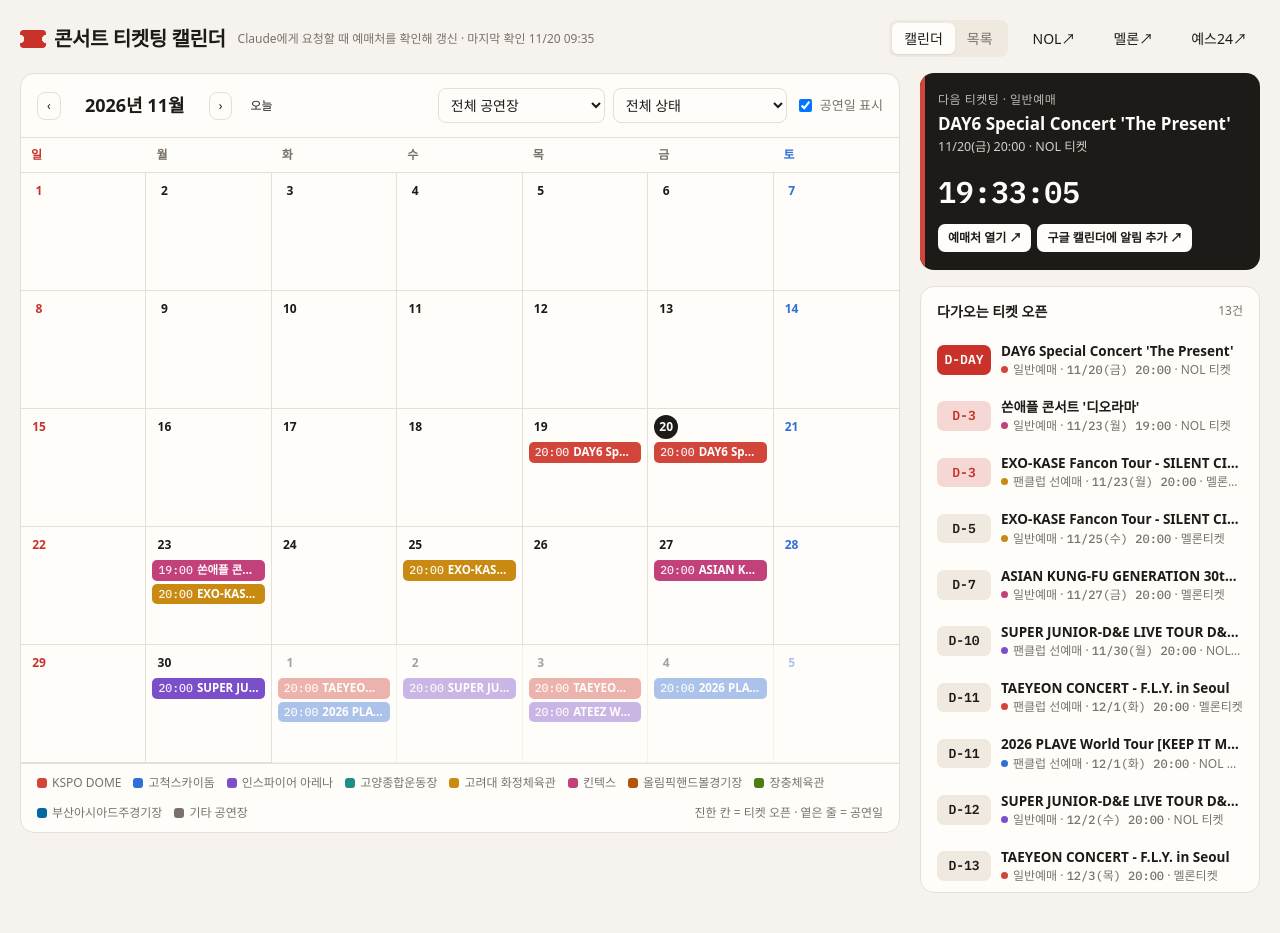
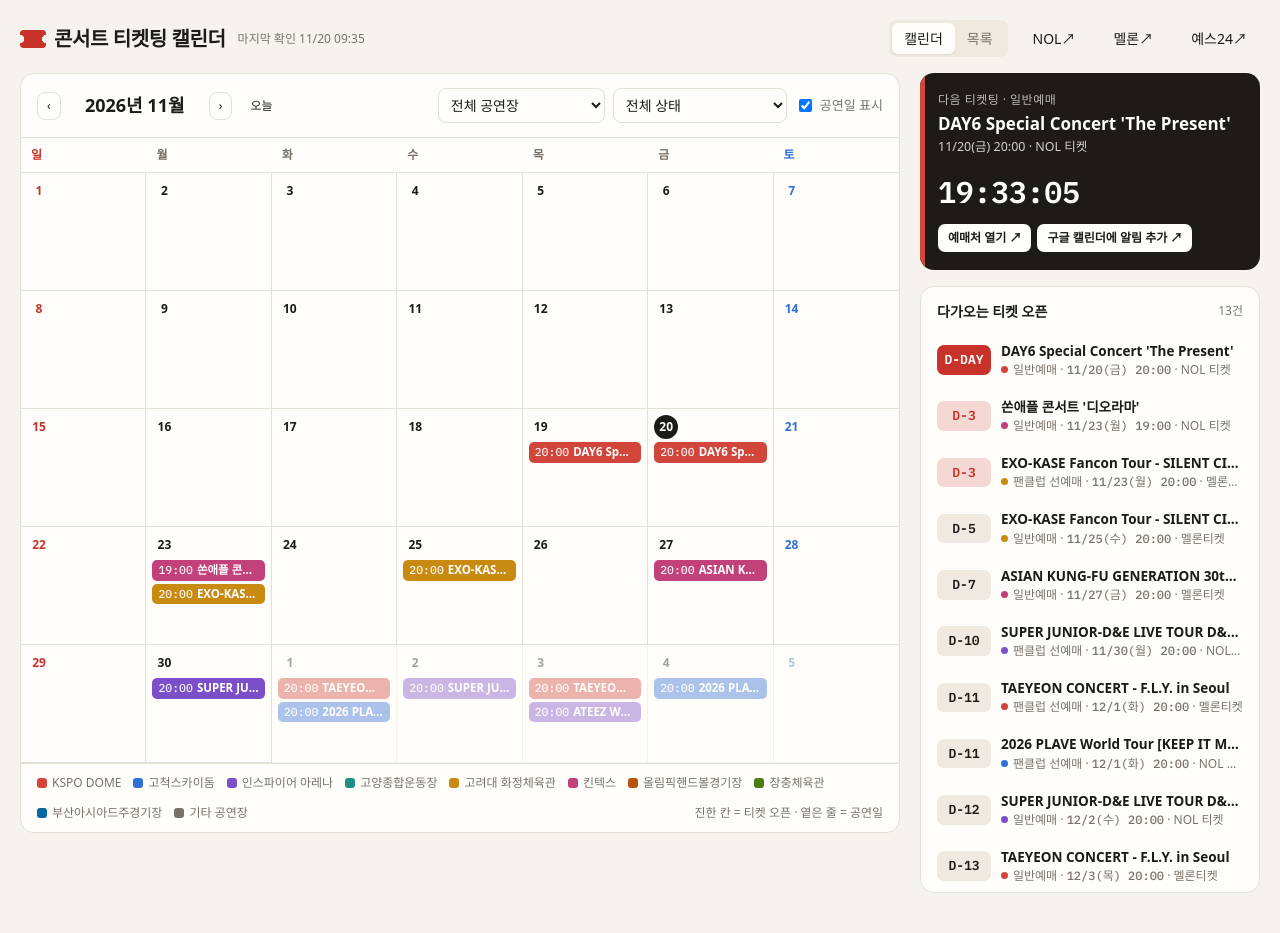
Before and after one commit to stellart99/ticketing-date, a plain HTML site: page index.html in a window 1280 px wide. Drawn offline with Linux system fonts and the light colour scheme; a web font is replaced by a local one.

Commit message:
Remove Claude-request wording from header
Co-Authored-By: Claude Sonnet 5.5 <noreply@anthropic.com>
Claude-Session: https://claude.ai/code/session_01CrixsFqWa8NfHWM4D9D39w

```diff
--- a/index.html
+++ b/index.html
@@ -188,7 +188,7 @@ var tT;function toast(t){var el=document.getElementById("toast");if(!el){el=docu
 /* ---------- render ---------- */
 var root=document.getElementById("root");
 function render(){
-  var up=state.updatedAt?parseDT(state.updatedAt):null,upTxt=up?(up.getMonth()+1)+"/"+up.getDate()+" "+hm(up):"";var info=mode==="site"?"Claude에게 요청할 때 예매처를 확인해 갱신"+(upTxt?" · 마지막 확인 "+upTxt:""):mode==="local"?(upTxt?upTxt+" 기준 저장본 · 이 파일은 자동 업데이트되지 않아요":"자동 업데이트되지 않는 저장본이에요"):"Claude에게 요청할 때 예매처를 확인해 갱신"+(upTxt?" · 마지막 확인 "+upTxt:"");
+  var up=state.updatedAt?parseDT(state.updatedAt):null,upTxt=up?(up.getMonth()+1)+"/"+up.getDate()+" "+hm(up):"";var info=mode==="site"?(upTxt?"마지막 확인 "+upTxt:""):mode==="local"?(upTxt?upTxt+" 기준 저장본 · 이 파일은 자동 업데이트되지 않아요":"자동 업데이트되지 않는 저장본이에요"):(upTxt?"마지막 확인 "+upTxt:"");
   var h='<div class="wrap"><header><h1><span class="stub"></span>콘서트 티켓팅 캘린더</h1><span class="saveinfo">'+info+'</span><span class="spacer"></span>'+
   '<div class="seg"><button data-act="view" data-v="cal" class="'+(ui.view==="cal"?"on":"")+'">캘린더</button><button data-act="view" data-v="list" class="'+(ui.view==="list"?"on":"")+'">목록</button></div>'+
   LINKS+(mode==="site"?"":'<button class="btn ghost" data-act="backup">백업</button>')+'</header>'+
```
